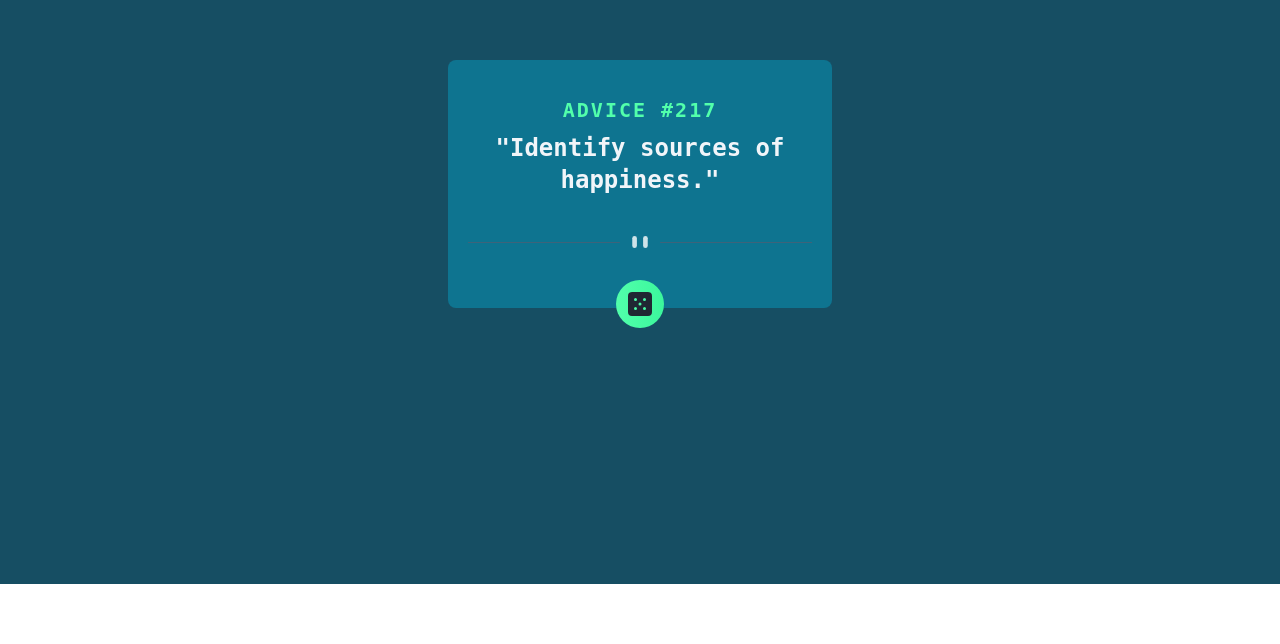
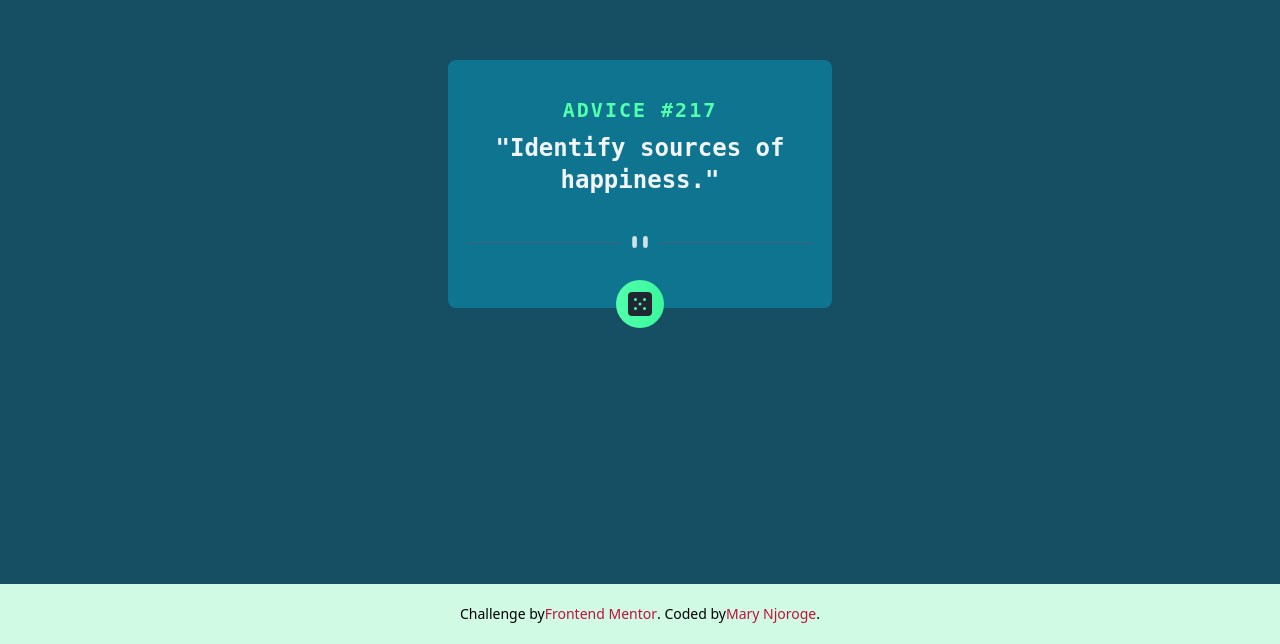
Before and after one commit to Maryahcee/advice-generator-application, a Vue app: page / in a window 1280 px wide. Shown: the part 216-860 px from the top of the page. Before the commit the page ends 800 px from the top, so only its background shows below. Built offline with nearby package versions, Linux system fonts and the light colour scheme.

Commit message:
Update App.vue
added footer

```diff
--- a/src/App.vue
+++ b/src/App.vue
@@ -9,6 +9,12 @@
       </div>
     </div>
   </div>
+  <footer class="bg-emerald-100 p-5">
+      <div class="flex justify-center items-center text-sm">
+        Challenge by <a class="text-rose-700" href="https://www.frontendmentor.io?ref=challenge" target="_blank">Frontend Mentor</a>.
+        Coded by <a href="#" >  <span class="text-rose-700"> Mary Njoroge </span></a>.
+      </div>
+  </footer>
 </template>
 
 <script>
```
